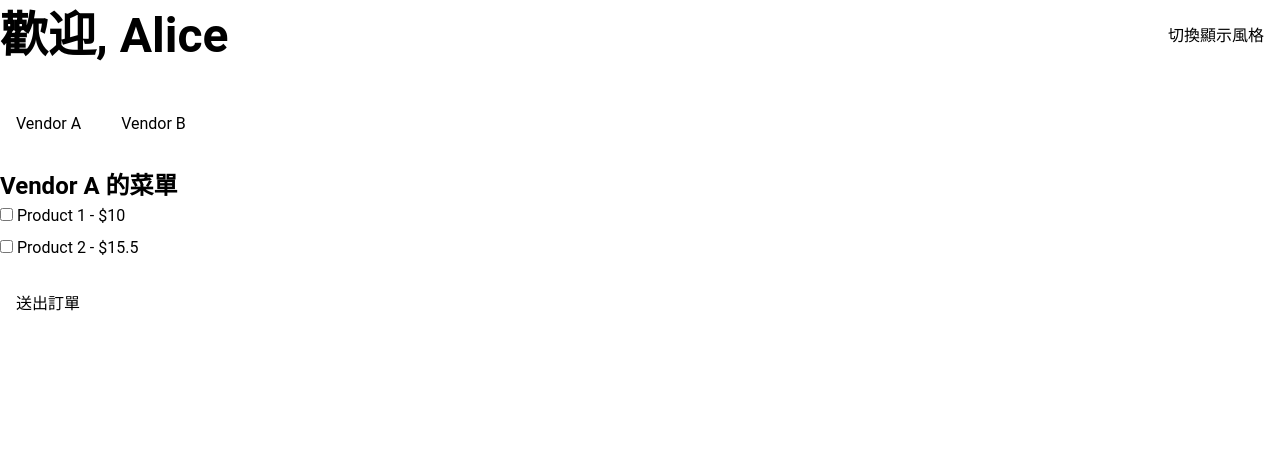
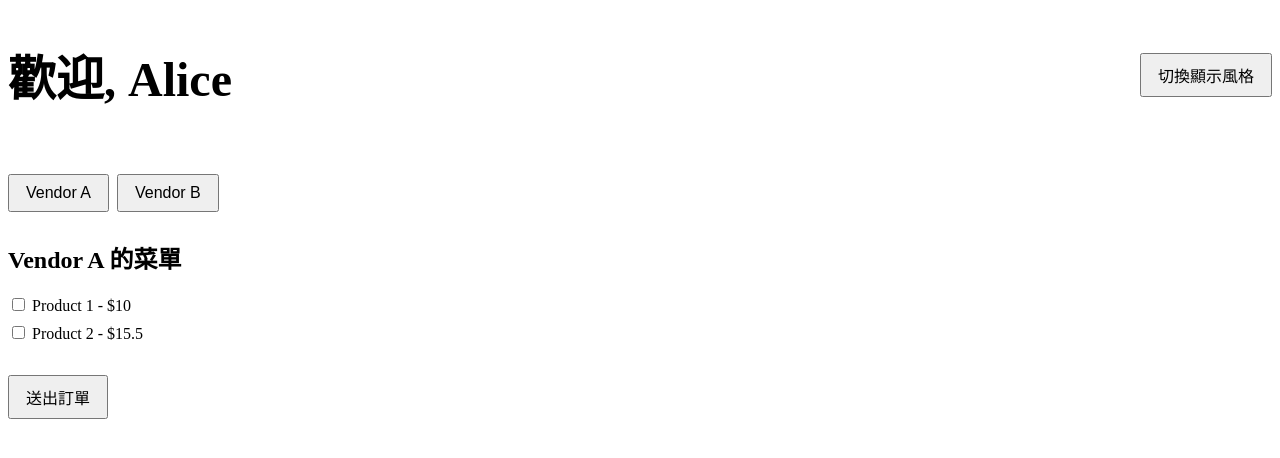
Before and after one commit to a0932384743/yongbonet-app, a Nuxt app: page / in a window 1280 px wide. Shown: the top 458 px of the page. Built offline with nearby package versions, Linux system fonts and the light colour scheme.

Commit message:
整合primeVue

```diff
--- a/plugins/vuetify.ts
+++ /dev/null
@@ -1,6 +0,0 @@
-import { createVuetify } from 'vuetify'
-import 'vuetify/styles'
-export default defineNuxtPlugin((nuxtApp) => {
-  const vuetify = createVuetify()
-  nuxtApp.vueApp.use(vuetify)
-})
```
Also changed, not shown: components.d.ts (added, +14 -0 lines), public/global.css (added).
